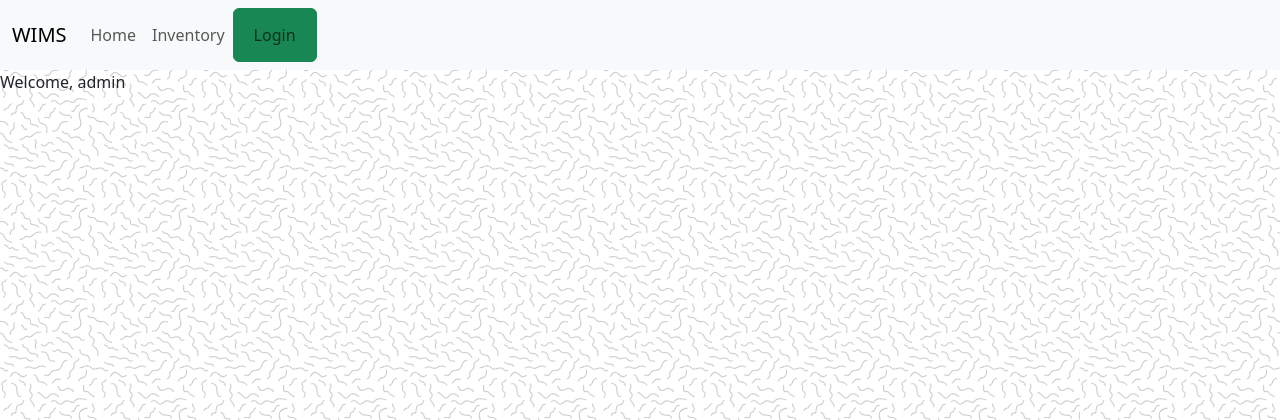
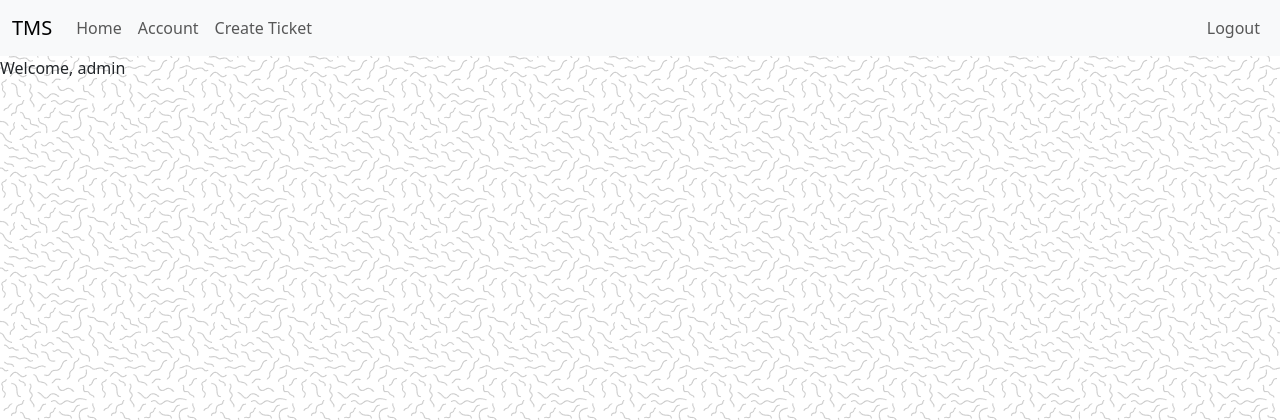
Before and after one commit to loganwldn/tms, a Flask app: page /account in a window 1280 px wide. Shown: the top 420 px of the page. Run offline with Flask 3, Linux system fonts and the light colour scheme; a user stored in the database is signed in.

Commit message:
Better looking navbar and dynamic links

```diff
--- a/routes/templates/base.html
+++ b/routes/templates/base.html
@@ -6,28 +6,43 @@
     {% block head %}{% endblock head %}
     <link rel="stylesheet" href="{{ url_for('static', filename='global.css') }}">
     <link href="https://cdn.jsdelivr.net/npm/bootstrap@5.3.3/dist/css/bootstrap.min.css" rel="stylesheet" integrity="sha384-QWTKZyjpPEjISv5WaRU9OFeRpok6YctnYmDr5pNlyT2bRjXh0JMhjY6hW+ALEwIH" crossorigin="anonymous">
-    <title>Inventory Management {% block title %}{% endblock title %}</title>
+    <title>TMS | {% block title %}Home{% endblock title %}</title>
 </head>
 <body>
     <nav class="navbar navbar-expand-lg bg-body-tertiary">
         <div class="container-fluid">
-            <a class="navbar-brand" href="/">WIMS</a>
+            <a class="navbar-brand" href="/">TMS</a>
             <button class="navbar-toggler" type="button" data-bs-toggle="collapse" data-bs-target="#navbarNavDropdown" aria-controls="navbarNavDropdown" aria-expanded="false" aria-label="Toggle navigation">
                 <span class="navbar-toggler-icon"></span>
             </button>
             <div class="collapse navbar-collapse" id="navbarNavDropdown">
-                <ul class="navbar-nav">
+                <ul class="navbar-nav me-auto mb-2 mb-lg-0">
                     <li class="nav-item">
                         <a class="nav-link" href="/">Home</a>
                     </li>
-                    <li class="nav-item">
-                        <a class="nav-link" href="/inventory">Inventory</a>
-                    </li>
+
+                    {% if logged_in %}
+                        <li class="nav-item">
+                            <a href="/account" class="nav-link">Account</a>
+                        </li>
+                        <li class="nav-item">
+                            <a href="/ticket/create" class="nav-link">Create Ticket</a>
+                        </li>
+                    {% endif %}
                 </ul>
-                <ul class="navbar-nav d-flex">
-                    <li class="nav-item btn btn-success">
-                        <a href="/auth/login" class="nav-link">Login</a>
-                    </li>
+                <ul class="navbar-nav">
+                    {% if logged_in %}
+                        <li class="nav-item">
+                            <a href="/auth/logout" class="nav-link">Logout</a>
+                        </li>
+                    {% else %}
+                        <li class="nav-item">
+                            <a href="/auth/login" class="nav-link">Login</a>
+                        </li>
+                        <li class="nav-item">
+                            <a href="/auth/signup" class="nav-link">Signup</a>
+                        </li>
+                    {% endif %}
                 </ul>
             </div>
         </div>
```
